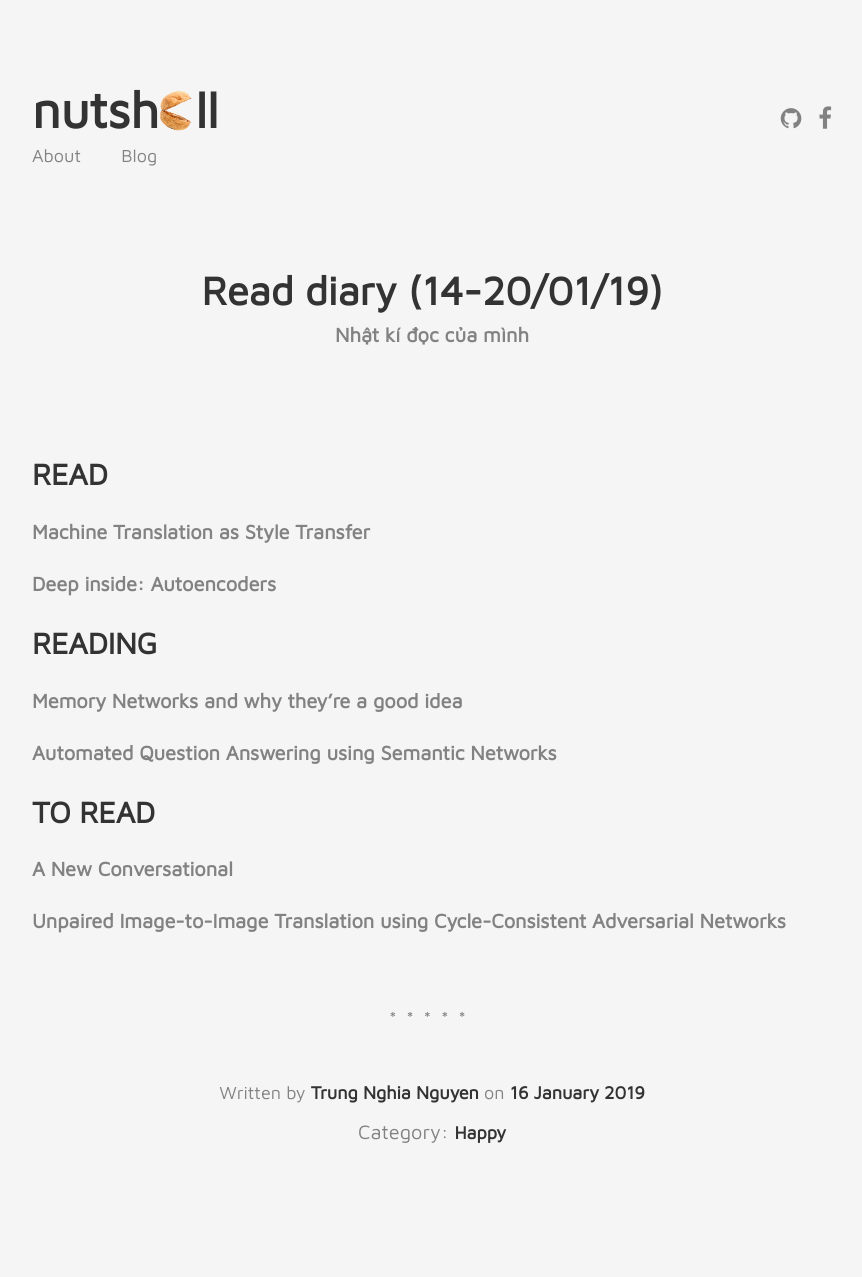
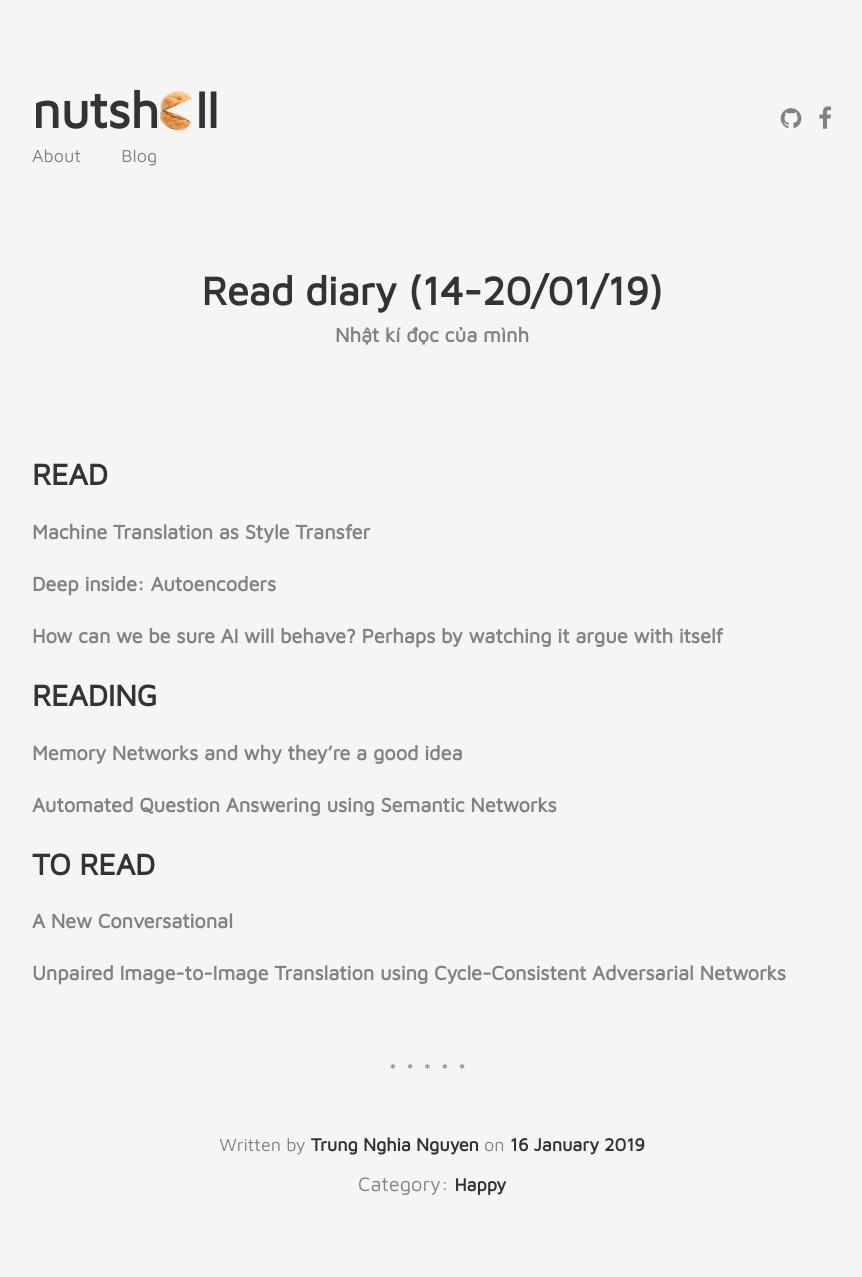
Before and after one commit to Lego1st/lego1st.github.io, a Jekyll site: the page built from _posts/2019-01-16-reading-diary.md, in a window 1280 px wide. Shown: the whole page, without its empty margins (208-1070 px from the left). Built offline with Jekyll 4.4.1, drawn with Linux system fonts in a browser that asks for light colours; before the commit the page ends 1225 px from its top, so only the background shows below that.

Commit message:
Update 2019-01-16-reading-diary.md

```diff
--- a/_posts/2019-01-16-reading-diary.md
+++ b/_posts/2019-01-16-reading-diary.md
@@ -14,6 +14,10 @@ categories:
 
 [Deep inside: Autoencoders](https://towardsdatascience.com/deep-inside-autoencoders-7e41f319999f)
 
+[How can we be sure AI will behave? Perhaps by watching it argue with itself](https://www.technologyreview.com/s/611069/how-can-we-be-sure-ai-will-behave-perhaps-by-watching-it-argue-with-itself/?utm_campaign=owned_social&utm_medium=social&utm_source=facebook.com&fbclid=IwAR3xl8w6hmW4_Y0WUnfi5QJMWVKx8QnhBP3KIVpL9-aBleL5Vjgcv1yEA8A)
+
+
+
 ## READING
 
 [Memory Networks and why they're a good idea](https://www.braincreators.com/2018/06/memory-networks/)
```
